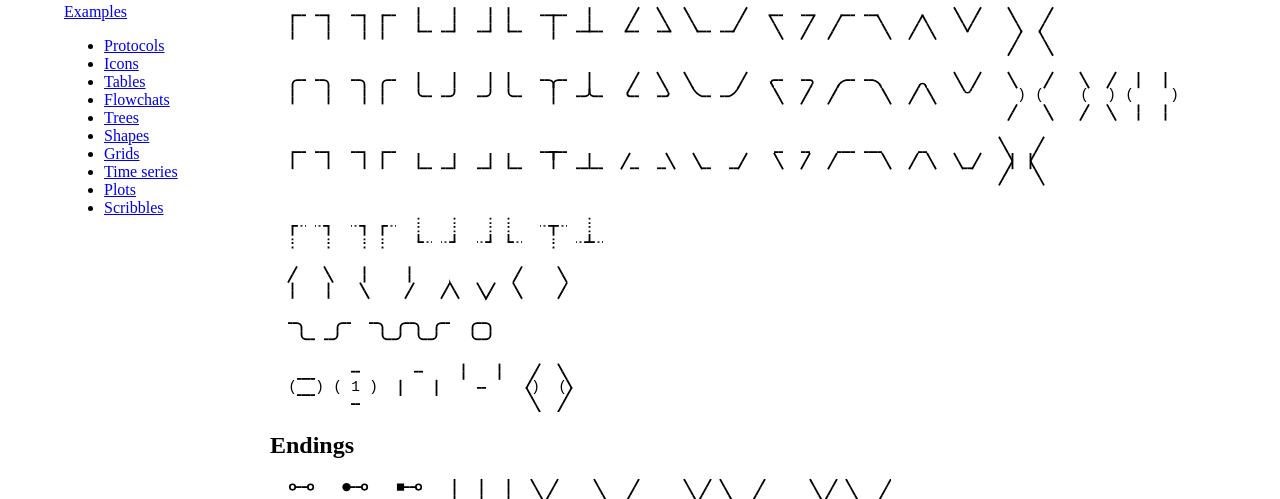
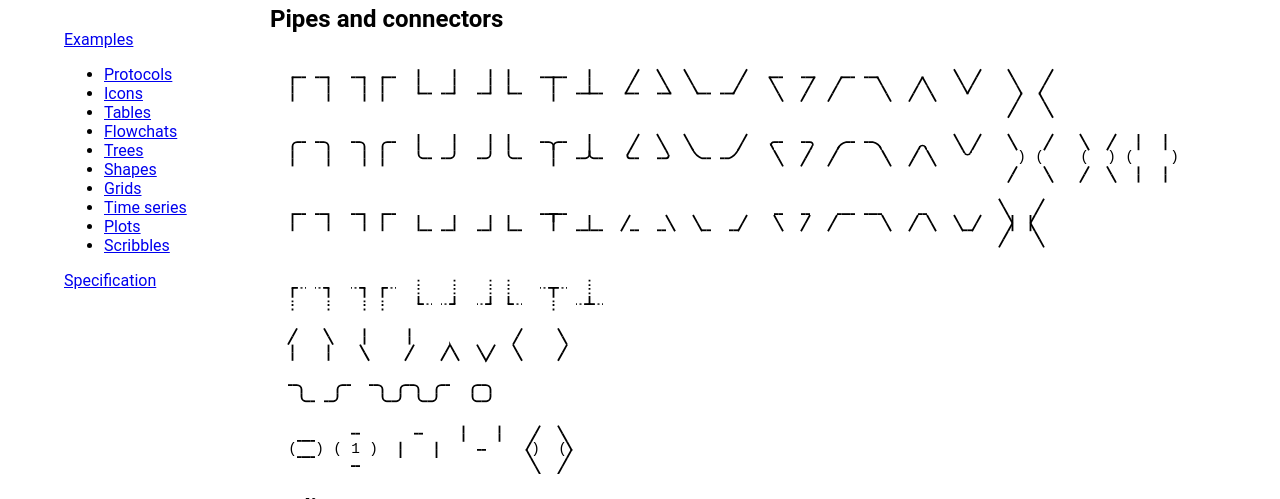
Before and after one commit to google/typograms, a plain HTML site: page index.html in a window 1280 px wide. Shown: the part 301-800 px from the top of the page. Drawn offline with Linux system fonts and the light colour scheme; a web font is replaced by a local one.

Commit message:
Use the google sans font

```diff
--- /dev/null
+++ b/google-sans.css
@@ -0,0 +1,243 @@
+/*
+ * See: https://fonts.google.com/license/googlerestricted
+ */
+/* cyrillic */
+@font-face {
+  font-family: 'Google Sans';
+  font-style: italic;
+  font-weight: 400;
+  src: local('Google Sans Italic'), local('GoogleSans-Italic'), url(https://fonts.gstatic.com/s/googlesans/v14/4UaErENHsxJlGDuGo1OIlL3L8phULilENlYQ_Q.woff2) format('woff2');
+  unicode-range: U+0400-045F, U+0490-0491, U+04B0-04B1, U+2116;
+}
+/* greek */
+@font-face {
+  font-family: 'Google Sans';
+  font-style: italic;
+  font-weight: 400;
+  src: local('Google Sans Italic'), local('GoogleSans-Italic'), url(https://fonts.gstatic.com/s/googlesans/v14/4UaErENHsxJlGDuGo1OIlL3L8p9ULilENlYQ_Q.woff2) format('woff2');
+  unicode-range: U+0370-03FF;
+}
+/* vietnamese */
+@font-face {
+  font-family: 'Google Sans';
+  font-style: italic;
+  font-weight: 400;
+  src: local('Google Sans Italic'), local('GoogleSans-Italic'), url(https://fonts.gstatic.com/s/googlesans/v14/4UaErENHsxJlGDuGo1OIlL3L8pNULilENlYQ_Q.woff2) format('woff2');
+  unicode-range: U+0102-0103, U+0110-0111, U+1EA0-1EF9, U+20AB;
+}
+/* latin-ext */
+@font-face {
+  font-family: 'Google Sans';
+  font-style: italic;
+  font-weight: 400;
+  src: local('Google Sans Italic'), local('GoogleSans-Italic'), url(https://fonts.gstatic.com/s/googlesans/v14/4UaErENHsxJlGDuGo1OIlL3L8pJULilENlYQ_Q.woff2) format('woff2');
+  unicode-range: U+0100-024F, U+0259, U+1E00-1EFF, U+2020, U+20A0-20AB, U+20AD-20CF, U+2113, U+2C60-2C7F, U+A720-A7FF;
+}
+/* latin */
+@font-face {
+  font-family: 'Google Sans';
+  font-style: italic;
+  font-weight: 400;
+  src: local('Google Sans Italic'), local('GoogleSans-Italic'), url(https://fonts.gstatic.com/s/googlesans/v14/4UaErENHsxJlGDuGo1OIlL3L8pxULilENlY.woff2) format('woff2');
+  unicode-range: U+0000-00FF, U+0131, U+0152-0153, U+02BB-02BC, U+02C6, U+02DA, U+02DC, U+2000-206F, U+2074, U+20AC, U+2122, U+2191, U+2193, U+2212, U+2215, U+FEFF, U+FFFD;
+}
+/* cyrillic */
+@font-face {
+  font-family: 'Google Sans';
+  font-style: italic;
+  font-weight: 500;
+  src: local('Google Sans Medium Italic'), local('GoogleSans-MediumItalic'), url(https://fonts.gstatic.com/s/googlesans/v14/4UaZrENHsxJlGDuGo1OIlL3L-m93OwBmO3wq9IqeuA.woff2) format('woff2');
+  unicode-range: U+0400-045F, U+0490-0491, U+04B0-04B1, U+2116;
+}
+/* greek */
+@font-face {
+  font-family: 'Google Sans';
+  font-style: italic;
+  font-weight: 500;
+  src: local('Google Sans Medium Italic'), local('GoogleSans-MediumItalic'), url(https://fonts.gstatic.com/s/googlesans/v14/4UaZrENHsxJlGDuGo1OIlL3L-m93OwdmO3wq9IqeuA.woff2) format('woff2');
+  unicode-range: U+0370-03FF;
+}
+/* vietnamese */
+@font-face {
+  font-family: 'Google Sans';
+  font-style: italic;
+  font-weight: 500;
+  src: local('Google Sans Medium Italic'), local('GoogleSans-MediumItalic'), url(https://fonts.gstatic.com/s/googlesans/v14/4UaZrENHsxJlGDuGo1OIlL3L-m93OwtmO3wq9IqeuA.woff2) format('woff2');
+  unicode-range: U+0102-0103, U+0110-0111, U+1EA0-1EF9, U+20AB;
+}
+/* latin-ext */
+@font-face {
+  font-family: 'Google Sans';
+  font-style: italic;
+  font-weight: 500;
+  src: local('Google Sans Medium Italic'), local('GoogleSans-MediumItalic'), url(https://fonts.gstatic.com/s/googlesans/v14/4UaZrENHsxJlGDuGo1OIlL3L-m93OwpmO3wq9IqeuA.woff2) format('woff2');
+  unicode-range: U+0100-024F, U+0259, U+1E00-1EFF, U+2020, U+20A0-20AB, U+20AD-20CF, U+2113, U+2C60-2C7F, U+A720-A7FF;
+}
+/* latin */
+@font-face {
+  font-family: 'Google Sans';
+  font-style: italic;
+  font-weight: 500;
+  src: local('Google Sans Medium Italic'), local('GoogleSans-MediumItalic'), url(https://fonts.gstatic.com/s/googlesans/v14/4UaZrENHsxJlGDuGo1OIlL3L-m93OwRmO3wq9Io.woff2) format('woff2');
+  unicode-range: U+0000-00FF, U+0131, U+0152-0153, U+02BB-02BC, U+02C6, U+02DA, U+02DC, U+2000-206F, U+2074, U+20AC, U+2122, U+2191, U+2193, U+2212, U+2215, U+FEFF, U+FFFD;
+}
+/* cyrillic */
+@font-face {
+  font-family: 'Google Sans';
+  font-style: italic;
+  font-weight: 700;
+  src: local('Google Sans Bold Italic'), local('GoogleSans-BoldItalic'), url(https://fonts.gstatic.com/s/googlesans/v14/4UaZrENHsxJlGDuGo1OIlL3L-idxOwBmO3wq9IqeuA.woff2) format('woff2');
+  unicode-range: U+0400-045F, U+0490-0491, U+04B0-04B1, U+2116;
+}
+/* greek */
+@font-face {
+  font-family: 'Google Sans';
+  font-style: italic;
+  font-weight: 700;
+  src: local('Google Sans Bold Italic'), local('GoogleSans-BoldItalic'), url(https://fonts.gstatic.com/s/googlesans/v14/4UaZrENHsxJlGDuGo1OIlL3L-idxOwdmO3wq9IqeuA.woff2) format('woff2');
+  unicode-range: U+0370-03FF;
+}
+/* vietnamese */
+@font-face {
+  font-family: 'Google Sans';
+  font-style: italic;
+  font-weight: 700;
+  src: local('Google Sans Bold Italic'), local('GoogleSans-BoldItalic'), url(https://fonts.gstatic.com/s/googlesans/v14/4UaZrENHsxJlGDuGo1OIlL3L-idxOwtmO3wq9IqeuA.woff2) format('woff2');
+  unicode-range: U+0102-0103, U+0110-0111, U+1EA0-1EF9, U+20AB;
+}
+/* latin-ext */
+@font-face {
+  font-family: 'Google Sans';
+  font-style: italic;
+  font-weight: 700;
+  src: local('Google Sans Bold Italic'), local('GoogleSans-BoldItalic'), url(https://fonts.gstatic.com/s/googlesans/v14/4UaZrENHsxJlGDuGo1OIlL3L-idxOwpmO3wq9IqeuA.woff2) format('woff2');
+  unicode-range: U+0100-024F, U+0259, U+1E00-1EFF, U+2020, U+20A0-20AB, U+20AD-20CF, U+2113, U+2C60-2C7F, U+A720-A7FF;
+}
+/* latin */
+@font-face {
+  font-family: 'Google Sans';
+  font-style: italic;
+  font-weight: 700;
+  src: local('Google Sans Bold Italic'), local('GoogleSans-BoldItalic'), url(https://fonts.gstatic.com/s/googlesans/v14/4UaZrENHsxJlGDuGo1OIlL3L-idxOwRmO3wq9Io.woff2) format('woff2');
+  unicode-range: U+0000-00FF, U+0131, U+0152-0153, U+02BB-02BC, U+02C6, U+02DA, U+02DC, U+2000-206F, U+2074, U+20AC, U+2122, U+2191, U+2193, U+2212, U+2215, U+FEFF, U+FFFD;
+}
+/* cyrillic */
+@font-face {
+  font-family: 'Google Sans';
+  font-style: normal;
+  font-weight: 400;
+  src: local('Google Sans Regular'), local('GoogleSans-Regular'), url(https://fonts.gstatic.com/s/googlesans/v14/4UaGrENHsxJlGDuGo1OIlL3Kwp5eKQtGBlc.woff2) format('woff2');
+  unicode-range: U+0400-045F, U+0490-0491, U+04B0-04B1, U+2116;
+}
+/* greek */
+@font-face {
+  font-family: 'Google Sans';
+  font-style: normal;
+  font-weight: 400;
+  src: local('Google Sans Regular'), local('GoogleSans-Regular'), url(https://fonts.gstatic.com/s/googlesans/v14/4UaGrENHsxJlGDuGo1OIlL3Nwp5eKQtGBlc.woff2) format('woff2');
+  unicode-range: U+0370-03FF;
+}
+/* vietnamese */
+@font-face {
+  font-family: 'Google Sans';
+  font-style: normal;
+  font-weight: 400;
+  src: local('Google Sans Regular'), local('GoogleSans-Regular'), url(https://fonts.gstatic.com/s/googlesans/v14/4UaGrENHsxJlGDuGo1OIlL3Bwp5eKQtGBlc.woff2) format('woff2');
+  unicode-range: U+0102-0103, U+0110-0111, U+1EA0-1EF9, U+20AB;
+}
+/* latin-ext */
+@font-face {
+  font-family: 'Google Sans';
+  font-style: normal;
+  font-weight: 400;
+  src: local('Google Sans Regular'), local('GoogleSans-Regular'), url(https://fonts.gstatic.com/s/googlesans/v14/4UaGrENHsxJlGDuGo1OIlL3Awp5eKQtGBlc.woff2) format('woff2');
+  unicode-range: U+0100-024F, U+0259, U+1E00-1EFF, U+2020, U+20A0-20AB, U+20AD-20CF, U+2113, U+2C60-2C7F, U+A720-A7FF;
+}
+/* latin */
+@font-face {
+  font-family: 'Google Sans';
+  font-style: normal;
+  font-weight: 400;
+  src: local('Google Sans Regular'), local('GoogleSans-Regular'), url(https://fonts.gstatic.com/s/googlesans/v14/4UaGrENHsxJlGDuGo1OIlL3Owp5eKQtG.woff2) format('woff2');
+  unicode-range: U+0000-00FF, U+0131, U+0152-0153, U+02BB-02BC, U+02C6, U+02DA, U+02DC, U+2000-206F, U+2074, U+20AC, U+2122, U+2191, U+2193, U+2212, U+2215, U+FEFF, U+FFFD;
+}
+/* cyrillic */
+@font-face {
+  font-family: 'Google Sans';
+  font-style: normal;
+  font-weight: 500;
+  src: local('Google Sans Medium'), local('GoogleSans-Medium'), url(https://fonts.gstatic.com/s/googlesans/v14/4UabrENHsxJlGDuGo1OIlLU94Yt3CwZsPF4oxIs.woff2) format('woff2');
+  unicode-range: U+0400-045F, U+0490-0491, U+04B0-04B1, U+2116;
+}
+/* greek */
+@font-face {
+  font-family: 'Google Sans';
+  font-style: normal;
+  font-weight: 500;
+  src: local('Google Sans Medium'), local('GoogleSans-Medium'), url(https://fonts.gstatic.com/s/googlesans/v14/4UabrENHsxJlGDuGo1OIlLU94YtwCwZsPF4oxIs.woff2) format('woff2');
+  unicode-range: U+0370-03FF;
+}
+/* vietnamese */
+@font-face {
+  font-family: 'Google Sans';
+  font-style: normal;
+  font-weight: 500;
+  src: local('Google Sans Medium'), local('GoogleSans-Medium'), url(https://fonts.gstatic.com/s/googlesans/v14/4UabrENHsxJlGDuGo1OIlLU94Yt8CwZsPF4oxIs.woff2) format('woff2');
+  unicode-range: U+0102-0103, U+0110-0111, U+1EA0-1EF9, U+20AB;
+}
+/* latin-ext */
+@font-face {
+  font-family: 'Google Sans';
+  font-style: normal;
+  font-weight: 500;
+  src: local('Google Sans Medium'), local('GoogleSans-Medium'), url(https://fonts.gstatic.com/s/googlesans/v14/4UabrENHsxJlGDuGo1OIlLU94Yt9CwZsPF4oxIs.woff2) format('woff2');
+  unicode-range: U+0100-024F, U+0259, U+1E00-1EFF, U+2020, U+20A0-20AB, U+20AD-20CF, U+2113, U+2C60-2C7F, U+A720-A7FF;
+}
+/* latin */
+@font-face {
+  font-family: 'Google Sans';
+  font-style: normal;
+  font-weight: 500;
+  src: local('Google Sans Medium'), local('GoogleSans-Medium'), url(https://fonts.gstatic.com/s/googlesans/v14/4UabrENHsxJlGDuGo1OIlLU94YtzCwZsPF4o.woff2) format('woff2');
+  unicode-range: U+0000-00FF, U+0131, U+0152-0153, U+02BB-02BC, U+02C6, U+02DA, U+02DC, U+2000-206F, U+2074, U+20AC, U+2122, U+2191, U+2193, U+2212, U+2215, U+FEFF, U+FFFD;
+}
+/* cyrillic */
+@font-face {
+  font-family: 'Google Sans';
+  font-style: normal;
+  font-weight: 700;
+  src: local('Google Sans Bold'), local('GoogleSans-Bold'), url(https://fonts.gstatic.com/s/googlesans/v14/4UabrENHsxJlGDuGo1OIlLV154t3CwZsPF4oxIs.woff2) format('woff2');
+  unicode-range: U+0400-045F, U+0490-0491, U+04B0-04B1, U+2116;
+}
+/* greek */
+@font-face {
+  font-family: 'Google Sans';
+  font-style: normal;
+  font-weight: 700;
+  src: local('Google Sans Bold'), local('GoogleSans-Bold'), url(https://fonts.gstatic.com/s/googlesans/v14/4UabrENHsxJlGDuGo1OIlLV154twCwZsPF4oxIs.woff2) format('woff2');
+  unicode-range: U+0370-03FF;
+}
+/* vietnamese */
+@font-face {
+  font-family: 'Google Sans';
+  font-style: normal;
+  font-weight: 700;
+  src: local('Google Sans Bold'), local('GoogleSans-Bold'), url(https://fonts.gstatic.com/s/googlesans/v14/4UabrENHsxJlGDuGo1OIlLV154t8CwZsPF4oxIs.woff2) format('woff2');
+  unicode-range: U+0102-0103, U+0110-0111, U+1EA0-1EF9, U+20AB;
+}
+/* latin-ext */
+@font-face {
+  font-family: 'Google Sans';
+  font-style: normal;
+  font-weight: 700;
+  src: local('Google Sans Bold'), local('GoogleSans-Bold'), url(https://fonts.gstatic.com/s/googlesans/v14/4UabrENHsxJlGDuGo1OIlLV154t9CwZsPF4oxIs.woff2) format('woff2');
+  unicode-range: U+0100-024F, U+0259, U+1E00-1EFF, U+2020, U+20A0-20AB, U+20AD-20CF, U+2113, U+2C60-2C7F, U+A720-A7FF;
+}
+/* latin */
+@font-face {
+  font-family: 'Google Sans';
+  font-style: normal;
+  font-weight: 700;
+  src: local('Google Sans Bold'), local('GoogleSans-Bold'), url(https://fonts.gstatic.com/s/googlesans/v14/4UabrENHsxJlGDuGo1OIlLV154tzCwZsPF4o.woff2) format('woff2');
+  unicode-range: U+0000-00FF, U+0131, U+0152-0153, U+02BB-02BC, U+02C6, U+02DA, U+02DC, U+2000-206F, U+2074, U+20AC, U+2122, U+2191, U+2193, U+2212, U+2215, U+FEFF, U+FFFD;
+}
--- a/index.html
+++ b/index.html
@@ -1,10 +1,12 @@
 <head>
  <script src="typograms.js"></script>
  <link rel="stylesheet" href="typograms.css"></link>
+ <link href="google-sans.css" media="screen" rel="stylesheet" type="text/css">
  <style>
    html, body, .header {
        margin: 0;
        padding: 0;
+       font-family: Google Sans,Roboto,Arial,Helvetica,sans-serif;
    }
    .header {
        box-shadow: 0 2px 6px 0 rgb(0 0 0 / 12%), inset 0 -1px 0 0 #dadce0;
@@ -44,9 +46,10 @@
 </div>
 <div class="body">
   <div class="menu">
-    <br><a href="#introduction">Introduction</a>
-    <br>
-    <br><a href="#primitives">Primitives</a>
+    <a href="#introduction">Introduction</a>
+    <br><br><a href="#installation">Installation</a>
+
+    <br><br><a href="#primitives">Primitives</a>
     <ol>
       <li><a href="#pipes">Pipes and connectors</a></li>
       <li><a href="#endings">Endings</a></li>
@@ -66,13 +69,16 @@
       <li><a href="#plots">Plots</a></li>
       <li><a href="#scribbles">Scribbles</a></li>
     </ul>
+
+    <a href="#specification">Specification</a>
   </div>
   <main>
 
     <h1 id="introduction">Introduction</h1>
+    <h1 id="installation">Installation</h1>
     <h1 id="primitives">Primitives</h1>
 
-    <h2>Pipes and connectors</h2>
+    <h2 id="pipes">Pipes and connectors</h2>
     <script type="text/typogram">
 
   +- -+  -+ +-  |   |   | |   -+-  |    /  \  \     /  +-  -+  +- -+    +   \ /   \   /
@@ -102,14 +108,14 @@
         '-'                  \  /
     </script>
 
-    <h2>Endings</h2>
+    <h2 id="endings">Endings</h2>
     <script type="text/typogram">
   o-o   *-o   #-o   |  |  |  \ /    \   /     \ / \   /     \ / \   /
   o-*   *-*   #-*   o  *  #   o  o   o o    *  *   * *    #  #   # #
   o-#   *-#   #-#   |  |  |     / \ /   \  / \    /   \  / \    /   \
     </script>
 
-    <h2>Arrows</h2>
+    <h2 id="arrows">Arrows</h2>
     <script type="text/typogram">
           |  ^   ^  ^    /  \   \    /   \    /    >  <    <   >
   ->  <-  v  |  /    \  v    v   >  <    <    >   /    \   /   \
@@ -380,6 +386,8 @@ A   1    2   4                 8
     </script>
 
 
+    <h1 id="specification">Specification</h1>
+
     <br>
     <script>
 customElements.define("typo-gram", class Typogram extends HTMLElement {
```
